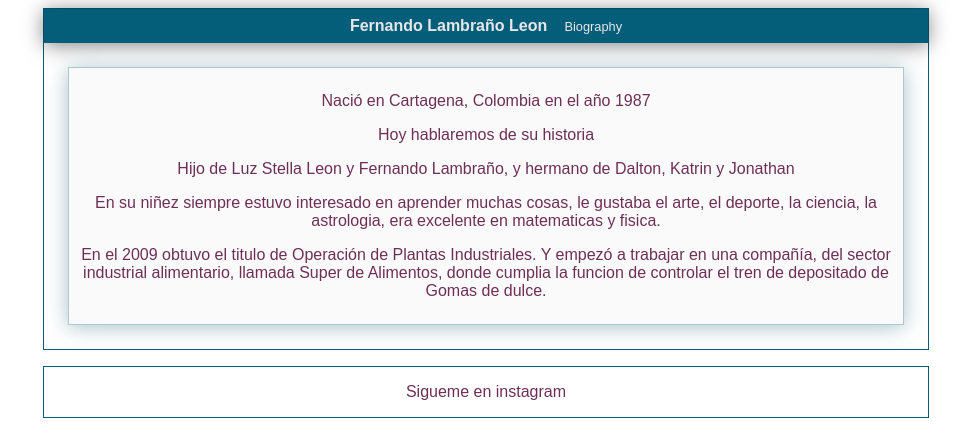
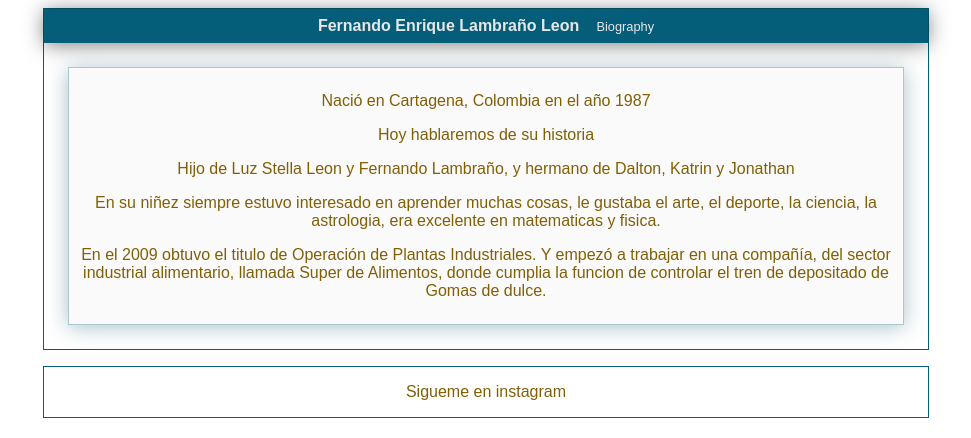
Before and after one commit to Fredev7/hiperblog, a plain HTML site: page index.html in a window 1280 px wide. Shown: the whole page, without its empty margins (154-1125 px from the left). Drawn offline with Linux system fonts and the light colour scheme.

Commit message:
modified nama & letters color

```diff
--- a/css/styles.css
+++ b/css/styles.css
@@ -1,6 +1,6 @@
 body
 {
-    color: #6e2f56;
+    color: #805f05;
     text-align: center;
     font-family: Arial;
 }
--- a/index.html
+++ b/index.html
@@ -10,7 +10,7 @@
 <body >
     <div class="container">
         <div id="cabecera">
-            Fernando Lambraño Leon
+            Fernando Enrique Lambraño Leon
             <span id="tagline">Biography</span>
         </div>
         <div id="post">
```
